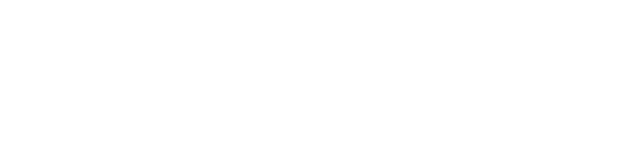
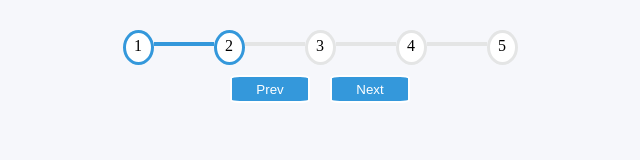
Before and after one commit to acciojob/progress-bar-TheThunderB0lt, a website: page main.html in a window 1280 px wide. Shown: the whole page, without its empty margins (320-960 px from the left). Drawn offline with Linux system fonts and the light colour scheme.

Commit message:
created a submission

```diff
--- a/main.html
+++ b/main.html
@@ -8,6 +8,21 @@
 
 <body>
 	<!-- the entire body must be written by student -->
+	<div  class="container">
+		<span class="circle active" id="circle-1">1</span>
+		<div class="line active1" id="line1"></div>
+		<span class="circle active" id="circle-2">2</span>
+		<div class="line" id="line2"></div>
+		<span class="circle" id="circle-3">3</span>
+		<div class="line" id="line3"></div>
+		<span class="circle" id="circle-4">4</span>
+		<div class="line" id="line4"></div>
+		<span class="circle" id="circle-5">5</span>
+	</div>
+	<div class="btn">
+		<button id="prev" onclick="handlePrev()" disabled>Prev</button>
+		<button id="next" onclick="handleNext()">Next</button>
+	</div>
     <script type="text/javascript" src="./script.js">
 </script>
 
--- a/script.js
+++ b/script.js
@@ -1 +1,44 @@
 //your JS code here. If required.
+const circles=document.querySelectorAll(".circle");
+let currentAct=[{circle:"circle-2",line:"line1"}];
+
+let next=document.getElementById("next");
+let prev=document.getElementById("prev");
+let i=2;
+function handlePrev() {
+	let {circle,line}=currentAct.pop();
+	const c=document.getElementById(circle);
+	const l=document.getElementById(line);
+c.classList.remove("active")
+l.classList.remove("active1")
+	i--;
+	if (i>1) {
+		prev.disabled=false;
+	}else{
+		prev.disabled=true;
+	}
+	console.log(currentAct)
+}
+
+function handleNext() {
+let act={circle:`circle-${i+1}`,line:`line${i}`};i++;
+	const c=document.getElementById(act.circle);
+	const l=document.getElementById(act.line);
+	currentAct.push(act)
+	c.classList.add("active");
+	(l.classList.add("active1"));
+	if (i==5) {
+		next.disabled=true;
+
+		return;
+	}else{
+		next.disabled=false;
+	}
+	if (i>1) {
+		prev.disabled=false;
+	}else{
+		prev.disabled=true;
+	}
+	console.log(currentAct)
+
+}
--- a/styles.css
+++ b/styles.css
@@ -1 +1,50 @@
 /*  your css code here. If applicable */
+*{
+	background-color:#f6f7fb;
+}
+
+.container{
+	display:flex;
+	justify-content:center;
+	margin-top:30px;
+}
+.circle {
+  height: 25px;
+  width: 25px;
+  background-color: white;
+	border:3px solid #e4e5e5;
+  border-radius: 50%;
+  display: flex;
+	text-align:center;
+	justify-content:center;
+	padding-top:4px;
+
+}
+.btn{
+	display:flex;
+	justify-content:center;
+}
+button{
+	background-color:#3498db;
+	color:white;
+	border:2px solid white;
+	width:80px;
+	height:28px;
+	margin:10px;
+	border-radius:12%;
+	cursor:pointer;
+}
+.active{
+	border:3px solid #3498db;
+}
+
+.line{
+	display:flex;
+	background-color:#e4e5e5;
+	width:60px;
+	height:4px;
+	margin-top:12px;
+}
+.active1{
+	background-color:#3498db;
+}
```
